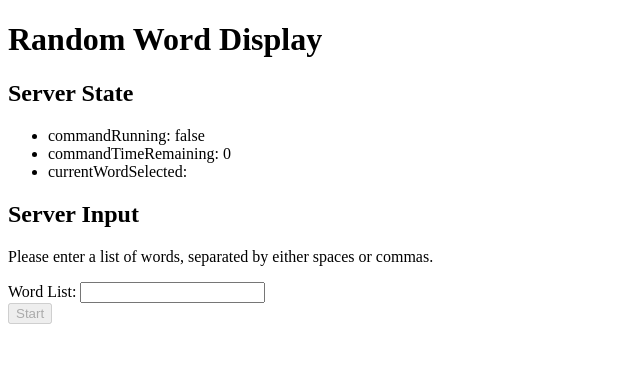
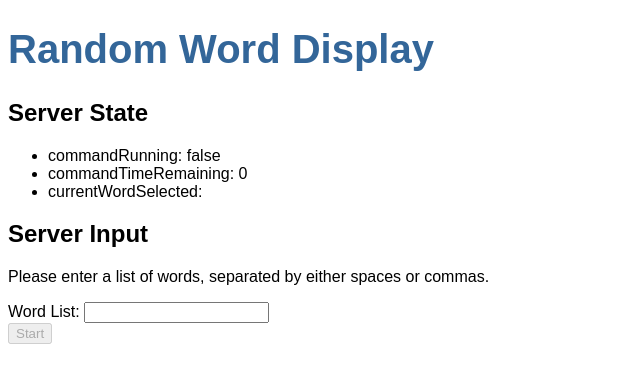
Before and after one commit to allen-chin/RandomWordDisplay, an Angular app in the folder RandomWordDisplay.UI/: page / in a window 1280 px wide. Shown: the top 382 px of the page, without its empty margins (0-640 px from the left). Built offline with nearby package versions, Linux system fonts and the light colour scheme; no server answers.

Commit message:
Update app.component.css

```diff
--- a/RandomWordDisplay.UI/src/app/app.component.css
+++ b/RandomWordDisplay.UI/src/app/app.component.css
@@ -0,0 +1,22 @@
+/* Application-wide Styles */
+h1 {
+  color: #369;
+  font-family: Arial, Helvetica, sans-serif;
+  font-size: 250%;
+}
+h2, h3 {
+  color: #444;
+  font-family: Arial, Helvetica, sans-serif;
+  font-weight: lighter;
+}
+body {
+  margin: 2em;
+}
+body, input[type="text"], button {
+  color: #333;
+  font-family: Cambria, Georgia, serif;
+}
+/* everywhere else */
+* {
+  font-family: Arial, Helvetica, sans-serif;
+}
```
